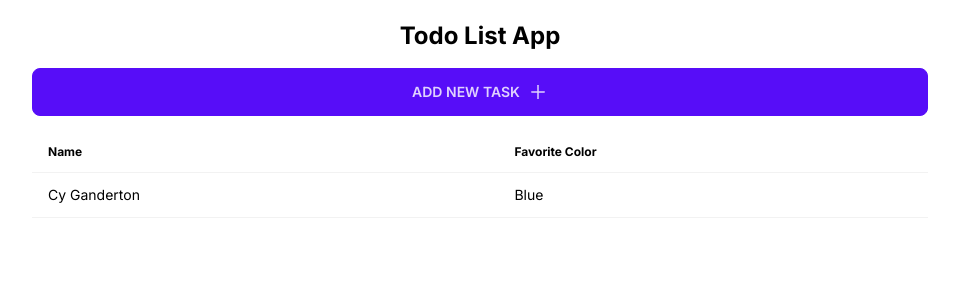
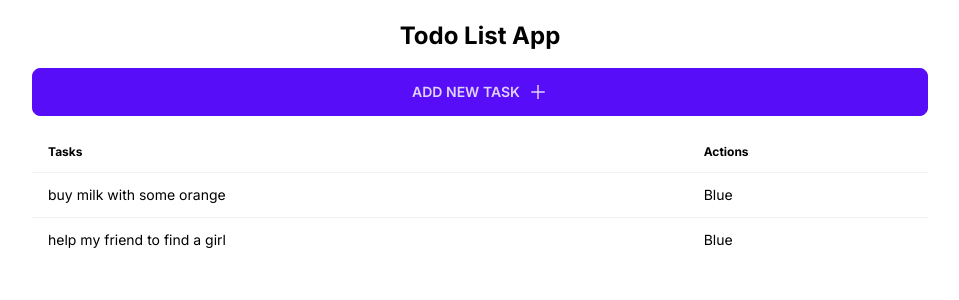
Before and after one commit to Toluene1/TODOlist-nextJs, a Next.js app: page / in a window 1280 px wide. Shown: the top 300 px of the page, without its empty margins (160-1119 px from the left). Built offline with nearby package versions, Linux system fonts and the light colour scheme; data requests are answered from the project's data file.

Commit message:
added the Task component

```diff
--- a/api.ts
+++ b/api.ts
@@ -4,7 +4,7 @@ import { ITasks } from "./types/tasks";
 const baseUrl = "http://localhost:3002/tasks";
 
 export const getAllTodos = async (): Promise<ITasks[]> => {
-  const res = await fetch(`${baseUrl}/tasks`);
+  const res = await fetch(`${baseUrl}`);
   const todos = await res.json();
   return todos;
 };
--- /dev/null
+++ b/src/app/components/Task.tsx
@@ -0,0 +1,16 @@
+import { ITasks } from "../../../types/tasks";
+
+interface TaskProps {
+  tasks: ITasks;
+}
+
+const Task: React.FC<TaskProps> = ({ tasks }) => {
+  return (
+    <tr key={tasks.id}>
+      <td>{tasks.text}</td>
+      <td>Blue</td>
+    </tr>
+  );
+};
+
+export default Task;
--- a/src/app/components/TodoLists.tsx
+++ b/src/app/components/TodoLists.tsx
@@ -1,4 +1,11 @@
-export default function TodoLists() {
+import { ITasks } from "../../../types/tasks";
+import Task from "./Task";
+
+interface TodoListsProps {
+  tasks: ITasks[];
+}
+
+const TodoLists: React.FC<TodoListsProps> = ({ tasks }) => {
   return (
     <div>
       <div className="overflow-x-auto">
@@ -6,19 +13,19 @@ export default function TodoLists() {
           {/* head */}
           <thead>
             <tr className="font-bold text-black">
-              <th>Name</th>
-              <th>Favorite Color</th>
+              <th>Tasks</th>
+              <th>Actions</th>
             </tr>
           </thead>
           <tbody>
-            {/* row 1 */}
-            <tr>
-              <td>Cy Ganderton</td>
-              <td>Blue</td>
-            </tr>
+            {tasks.map((tasks) => (
+              <Task key={tasks.id} tasks={tasks} />
+            ))}
           </tbody>
         </table>
       </div>{" "}
     </div>
   );
-}
+};
+
+export default TodoLists;
--- a/src/app/page.tsx
+++ b/src/app/page.tsx
@@ -1,16 +1,18 @@
+import { getAllTodos } from "../../api";
 import AddTask from "./components/AddTasks";
 import TodoLists from "./components/TodoLists";
 
-export default function Home() {
+export default async function Home() {
+  const tasks = await getAllTodos();
+  console.log(tasks);
+
   return (
     <main className="max-w-4xl mx-auto mt-4">
       <div className="text-center my-5 flex flex-col gap-4">
         <h1 className="text-2xl font-bold">Todo List App</h1>
         <AddTask />
-        <TodoLists />
+        <TodoLists tasks={tasks} />
       </div>
-      {/* <h1 className="text-center underline">Next 13</h1>
-      <button className="btn">Click me</button> */}
     </main>
   );
 }
```
